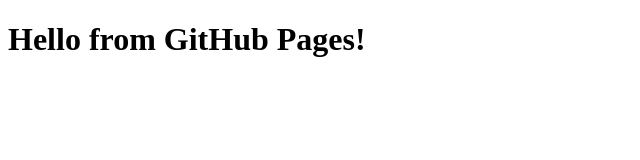
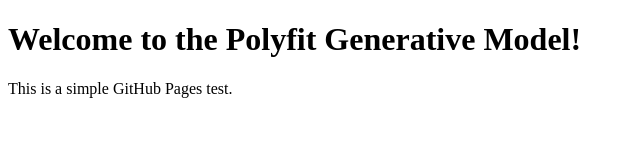
Before and after one commit to ArghyaPal/Polyfit_Generative_Model, a plain HTML site: page index.html in a window 1280 px wide. Shown: the whole page, without its empty margins (0-640 px from the left). Drawn offline with Linux system fonts and the light colour scheme.

Commit message:
Update index.html

```diff
--- a/index.html
+++ b/index.html
@@ -1,9 +1,10 @@
 <!DOCTYPE html>
 <html>
 <head>
-  <title>My Webpage</title>
+  <title>Polyfit Generative Model</title>
 </head>
 <body>
-  <h1>Hello from GitHub Pages!</h1>
+  <h1>Welcome to the Polyfit Generative Model!</h1>
+  <p>This is a simple GitHub Pages test.</p>
 </body>
 </html>
```
